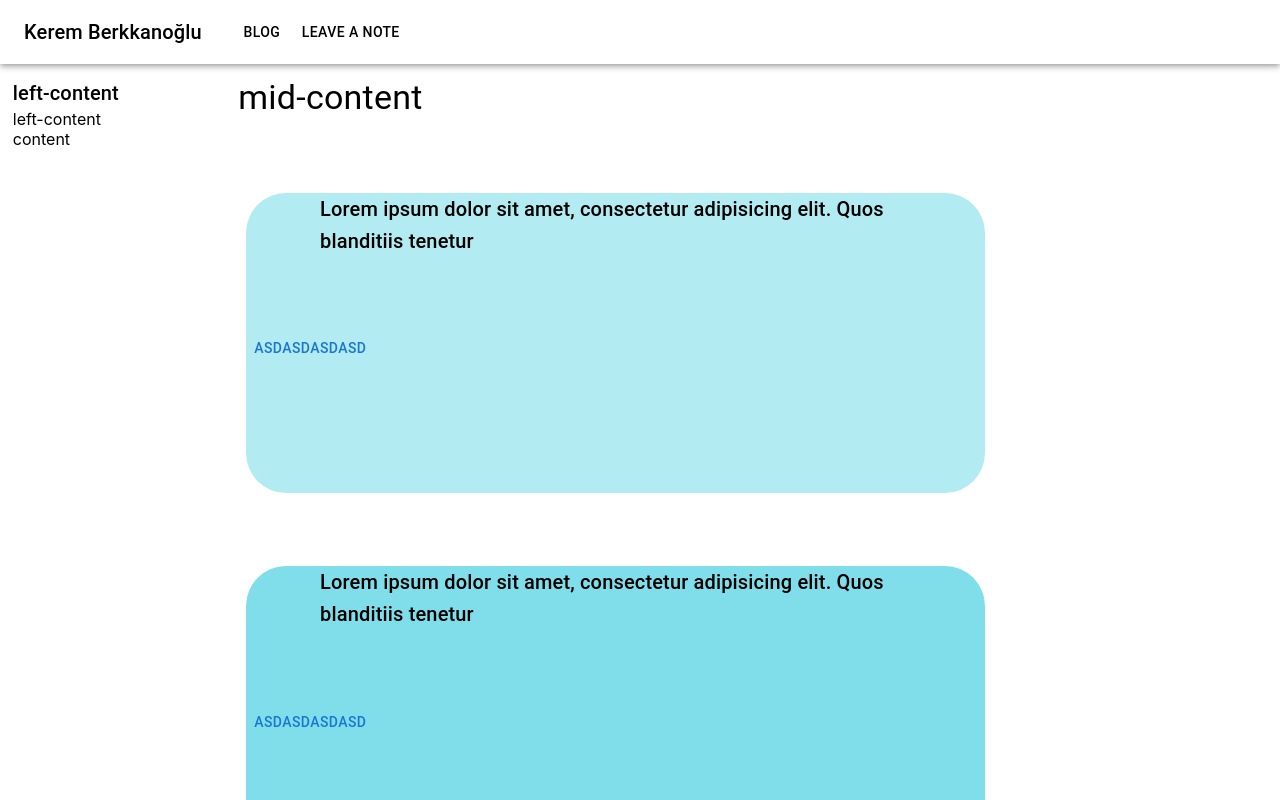
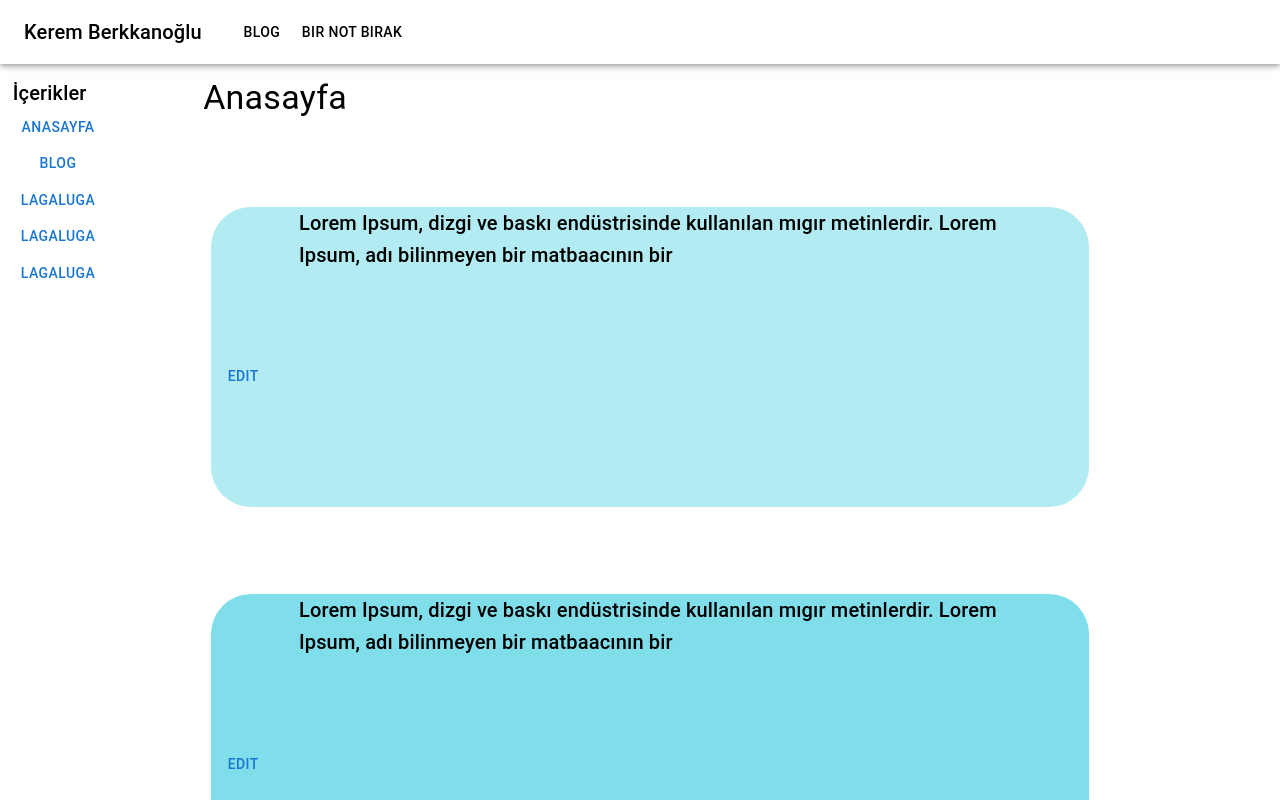
Before and after one commit to WizardLizard8998/WebSite1-React, a React (Create React App) app: page / in a window 1280 px wide. Shown: the top 800 px of the page. Built offline with nearby package versions, Linux system fonts and the light colour scheme; no server answers.

Commit message:
Leave a note added  app bar improved

```diff
--- a/src/COMPONENTS/AppBar.jsx
+++ b/src/COMPONENTS/AppBar.jsx
@@ -38,7 +38,7 @@ export default function KAppBar() {
             >
               Blog
             </Button>
-            <Button color="inherit">Leave a Note</Button>
+            <Button color="inherit" onClick={() => { history("/BirNotBırak"); }}> Bir Not Bırak </Button>
           </Toolbar>
         </AppBar>
       </Box>
--- a/src/PAGES/BlogPage.jsx
+++ b/src/PAGES/BlogPage.jsx
@@ -6,10 +6,9 @@ function BlogPage(props) {
 
 
 
-
   return (
     <>
-      <h1>blog page</h1>
+      <h1>Blog </h1>
     </>
   );
 }
--- /dev/null
+++ b/src/PAGES/LeaveANote.jsx
@@ -0,0 +1,17 @@
+import React from "react";
+
+
+
+function LeaveANote(props) {
+
+    return(
+        <>
+        <h1>Leave A Note</h1>
+
+        </>
+    );
+
+}
+
+
+export default LeaveANote;
--- a/src/PAGES/MainPage.jsx
+++ b/src/PAGES/MainPage.jsx
@@ -4,16 +4,20 @@ import "../Styles.css";
 import axios from "axios";
 import Typography from '@mui/material/Typography';
 
+import { useNavigate } from "react-router-dom";
+import { history } from "react-router-dom";
+
 //import { useEffect , useState} from "react";
 
 import Box from '@mui/material/Box';
 
-
+var content= ["Lorem Ipsum, dizgi ve baskı endüstrisinde kullanılan mıgır metinlerdir. Lorem Ipsum, adı bilinmeyen bir matbaacının bir  "];
 
 
 function BoxSx(props) {
 
-  const {renk} = props;
+  const {renk, content} = props;
+
 
 
 
@@ -33,12 +37,11 @@ function BoxSx(props) {
     >
       <div class= "box-title">
          <Typography variant="h6" >
-        Lorem ipsum dolor sit amet, consectetur adipisicing elit. Quos
-        blanditiis tenetur
+         {content}
       </Typography>
       </div>
         <div>
-        <Button color="primary">asdasdasdasd</Button>
+        <Button color="primary">Edit</Button>
         </div>
     </Box>
   );
@@ -48,8 +51,14 @@ function BoxSx(props) {
 
 function MainPage(props) {
 
+  const history = useNavigate();
+
   var colors =  ["#B2EBF2","#80DEEA","#4DD0E1","#26C6DA","#00BCD4","#00ACC1","#0097A7","#00838F"];
 
+
+  var onClick = () => {
+    history("/Blog");
+  }
 
   axios
     .get("https://blogapi89.azurewebsites.net/api/BLOG/")
@@ -59,14 +68,18 @@ function MainPage(props) {
     <>
       <div className="pageTemplate">
         <div className="leftbar">
-        <Typography variant="h6" > left-content </Typography>
-        <Typography variant="p" > left-content content </Typography>
+        <Typography variant="h6" > İçerikler </Typography>
+        <Button onClick={onClick}> <Typography variant="p" > Anasayfa  </Typography></Button>
+        <Button> <Typography variant="p" > Blog  </Typography></Button>
+        <Button> <Typography variant="p" > lagaluga  </Typography></Button>
+        <Button> <Typography variant="p" > lagaluga  </Typography></Button>
+        <Button> <Typography variant="p" > lagaluga  </Typography></Button>
         </div>
 
         <div className="midcontent">
-        <Typography variant="h4" > mid-content </Typography>
+        <Typography variant="h4" > Anasayfa </Typography>
         <div className="midBox">
-        {colors && colors.map((data,index) => <BoxSx renk={data} />)}
+        {colors && colors.map((data,index) => <BoxSx renk={data} content={content} />)}
         </div>
         </div>
 
--- a/src/PAGES/RouterPage.jsx
+++ b/src/PAGES/RouterPage.jsx
@@ -3,6 +3,7 @@ import React from "react";
 import { BrowserRouter as Router, Routes, Route } from "react-router-dom";
 import KAppBar from "../COMPONENTS/AppBar";
 import BlogPage from "./BlogPage";
+import LeaveANote from "./LeaveANote";
 //import ConnectionPage from "./ConnectionPage";
 import MainPage from "./MainPage";
 
@@ -14,6 +15,7 @@ function RouterPage() {
         <Routes>
           <Route path="/" element={<MainPage />} />
           <Route path="/Blog" element={<BlogPage />} />
+          <Route path ="/BirNotBırak" element= {<LeaveANote/>} />
         </Routes>
       </Router>
     </>
```
